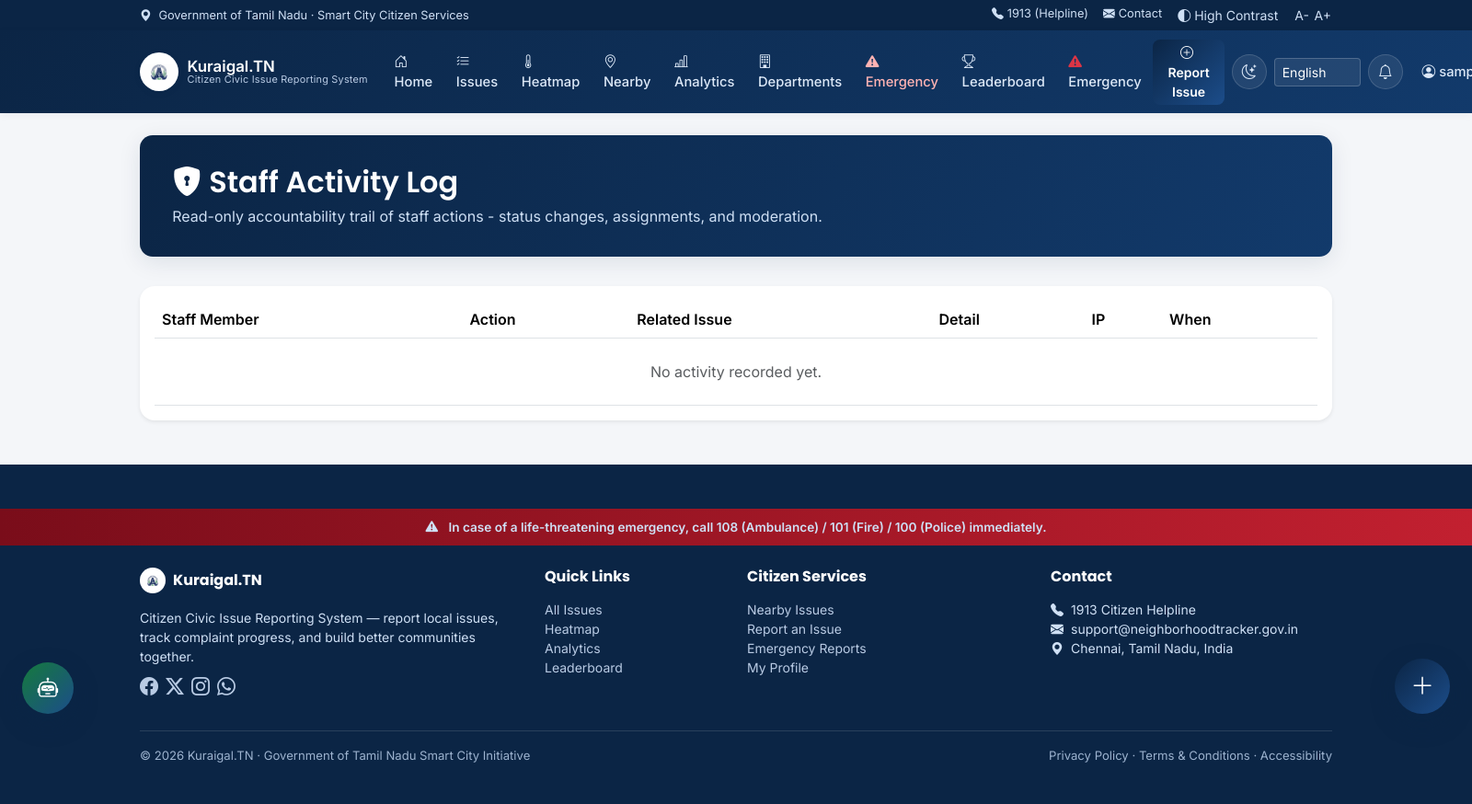
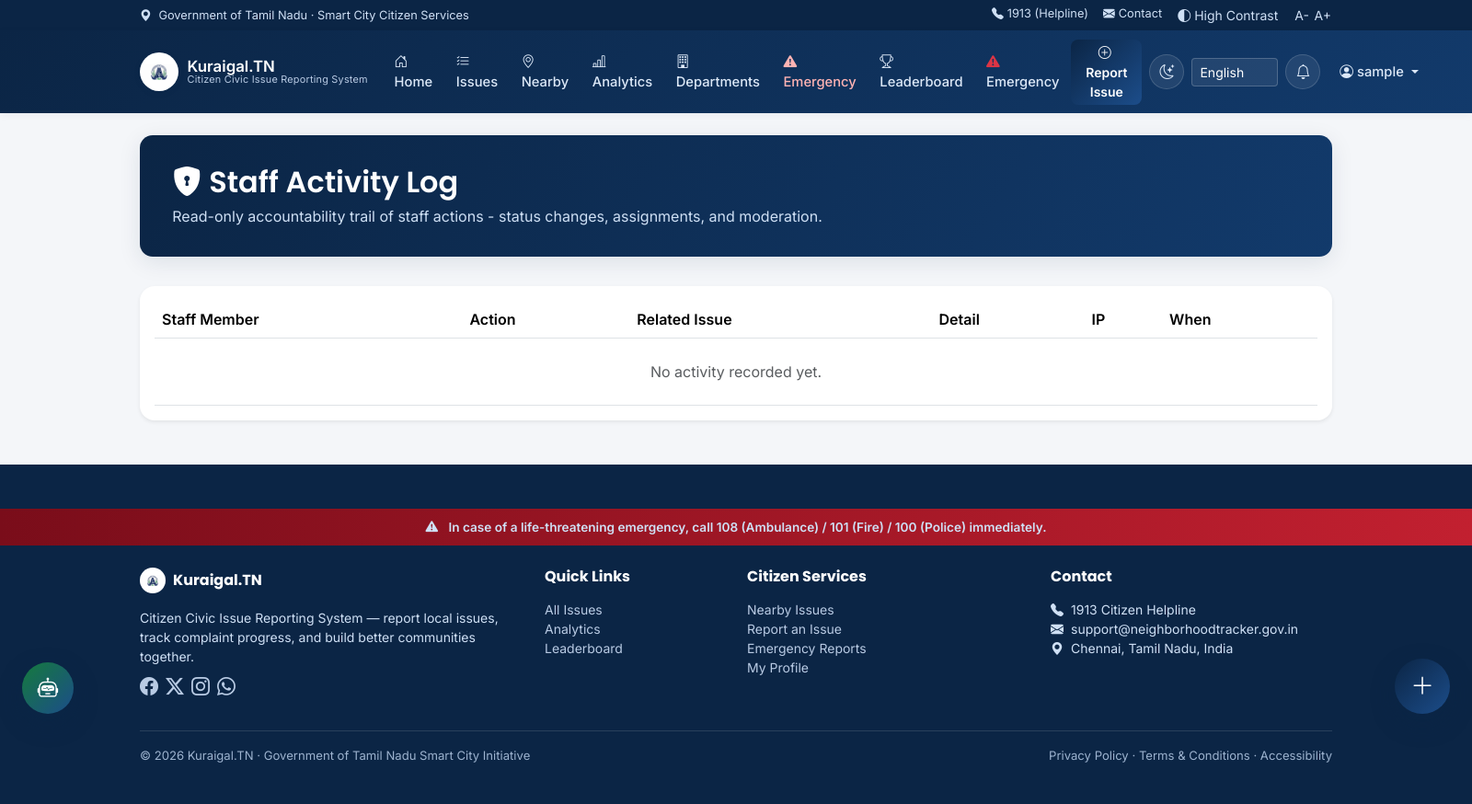
Before and after one commit to Sakthivel-0609/kuraigal.TN, a Django app: page /activity-log/ in a window 1600 px wide; the page is wider, and only the part inside the window is pictured. Shown: that part at 92% size. Run offline with Django 4.2, Linux system fonts and the light colour scheme; the visitor is signed in with stand-in values (Sample User, id 1); data comes from the database, SQL or seed files in the repository; data that the repository does not hold is empty; parts of the project's set-up code (start-up, migrations or seed data) failed here and were passed over.

Commit message:
Remove Heatmap from navigation

```diff
--- a/neighborhood_tracker/templates/base.html
+++ b/neighborhood_tracker/templates/base.html
@@ -83,7 +83,6 @@
             <ul class="navbar-nav me-auto mb-2 mb-lg-0">
                 <li class="nav-item"><a class="nav-link {% if request.resolver_match.url_name == 'home' %}active{% endif %}" href="{% url 'home' %}"><i class="bi bi-house-door me-1"></i>{% trans "Home" %}</a></li>
                 <li class="nav-item"><a class="nav-link {% if request.resolver_match.url_name == 'issue_list' %}active{% endif %}" href="{% url 'issue_list' %}"><i class="bi bi-list-check me-1"></i>{% trans "Issues" %}</a></li>
-                <li class="nav-item"><a class="nav-link {% if request.resolver_match.url_name == 'heatmap' %}active{% endif %}" href="{% url 'heatmap' %}"><i class="bi bi-thermometer-half me-1"></i>{% trans "Heatmap" %}</a></li>
                 <li class="nav-item"><a class="nav-link {% if request.resolver_match.url_name == 'nearby_issues' %}active{% endif %}" href="{% url 'nearby_issues' %}"><i class="bi bi-geo-alt me-1"></i>{% trans "Nearby" %}</a></li>
                 <li class="nav-item"><a class="nav-link {% if request.resolver_match.url_name == 'analytics' %}active{% endif %}" href="{% url 'analytics' %}"><i class="bi bi-bar-chart-line me-1"></i>{% trans "Analytics" %}</a></li>
                 <li class="nav-item"><a class="nav-link {% if request.resolver_match.url_name == 'departments' %}active{% endif %}" href="{% url 'departments' %}"><i class="bi bi-building me-1"></i>{% trans "Departments" %}</a></li>
@@ -241,7 +240,6 @@
                 <h6>{% trans "Quick Links" %}</h6>
                 <ul class="list-unstyled small">
                     <li><a href="{% url 'issue_list' %}">{% trans "All Issues" %}</a></li>
-                    <li><a href="{% url 'heatmap' %}">{% trans "Heatmap" %}</a></li>
                     <li><a href="{% url 'analytics' %}">{% trans "Analytics" %}</a></li>
                     <li><a href="{% url 'leaderboard' %}">{% trans "Leaderboard" %}</a></li>
                 </ul>
```
